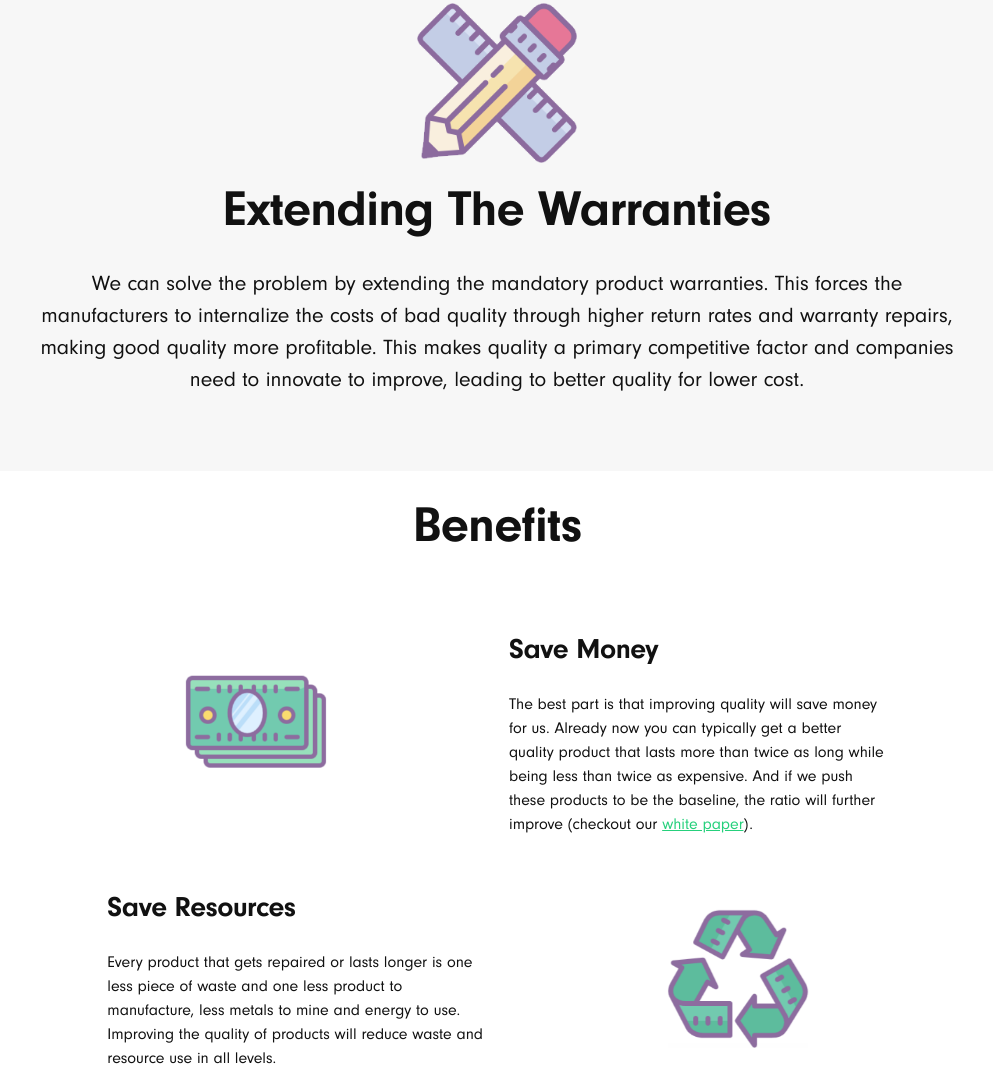
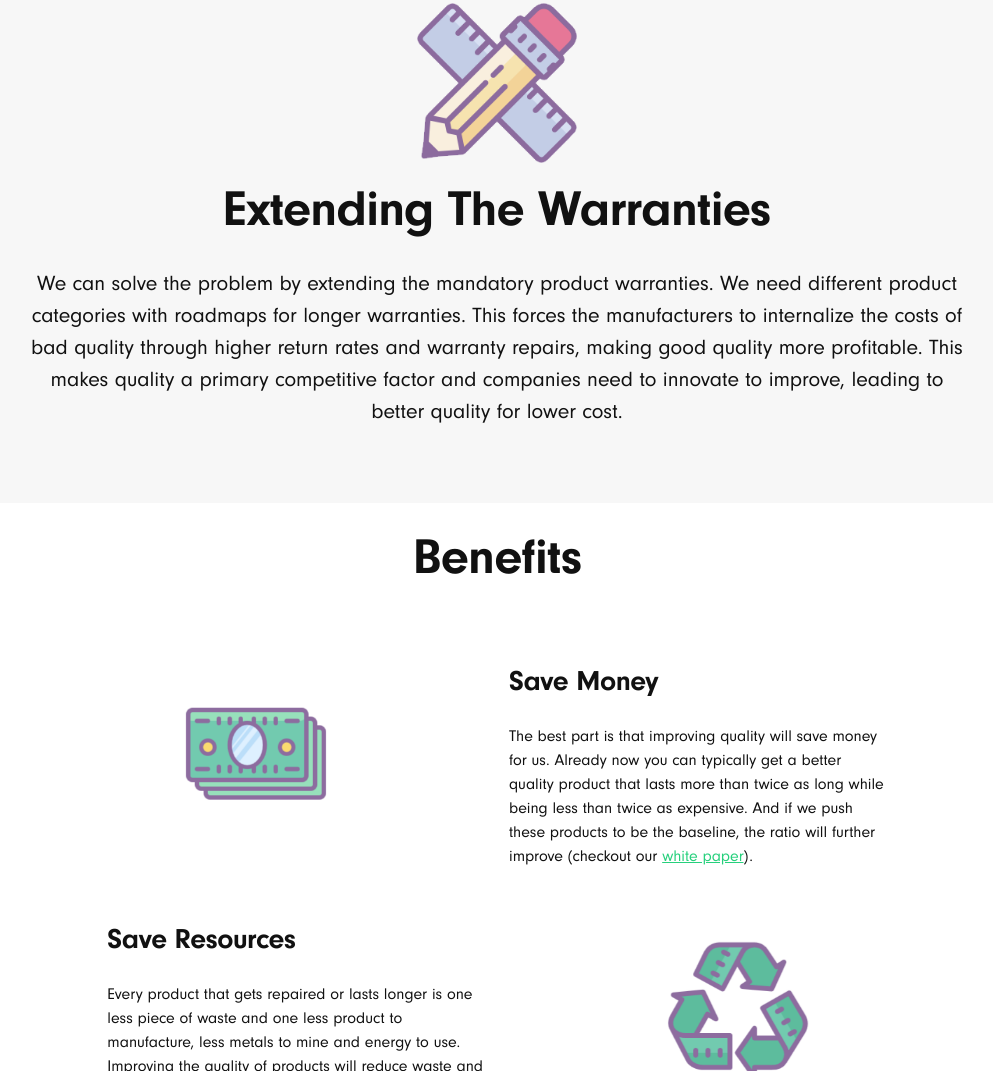
Before and after one commit to RationalMatta/doublethewarranties, a plain HTML site: page index.html in a window 1280 px wide. Shown: the part 969-2040 px from the top of the page, without its empty margins (143-1136 px from the left). Drawn offline with Linux system fonts and the light colour scheme.

Commit message:
Added mention of categories and roadmaps

```diff
--- a/index.html
+++ b/index.html
@@ -79,7 +79,7 @@
                     <br/>
                     <h2>Extending The Warranties</h2>
                     <p class="intro">
-                        We can solve the problem by extending the mandatory product warranties. This forces the manufacturers to internalize the costs of bad quality through higher return rates and warranty repairs, making good quality more profitable. This makes quality a primary competitive factor and companies need to innovate to improve, leading to better quality for lower cost.
+                        We can solve the problem by extending the mandatory product warranties. We need different product categories with roadmaps for longer warranties. This forces the manufacturers to internalize the costs of bad quality through higher return rates and warranty repairs, making good quality more profitable. This makes quality a primary competitive factor and companies need to innovate to improve, leading to better quality for lower cost.
                     </p>
                 </header>
             </div>
```
